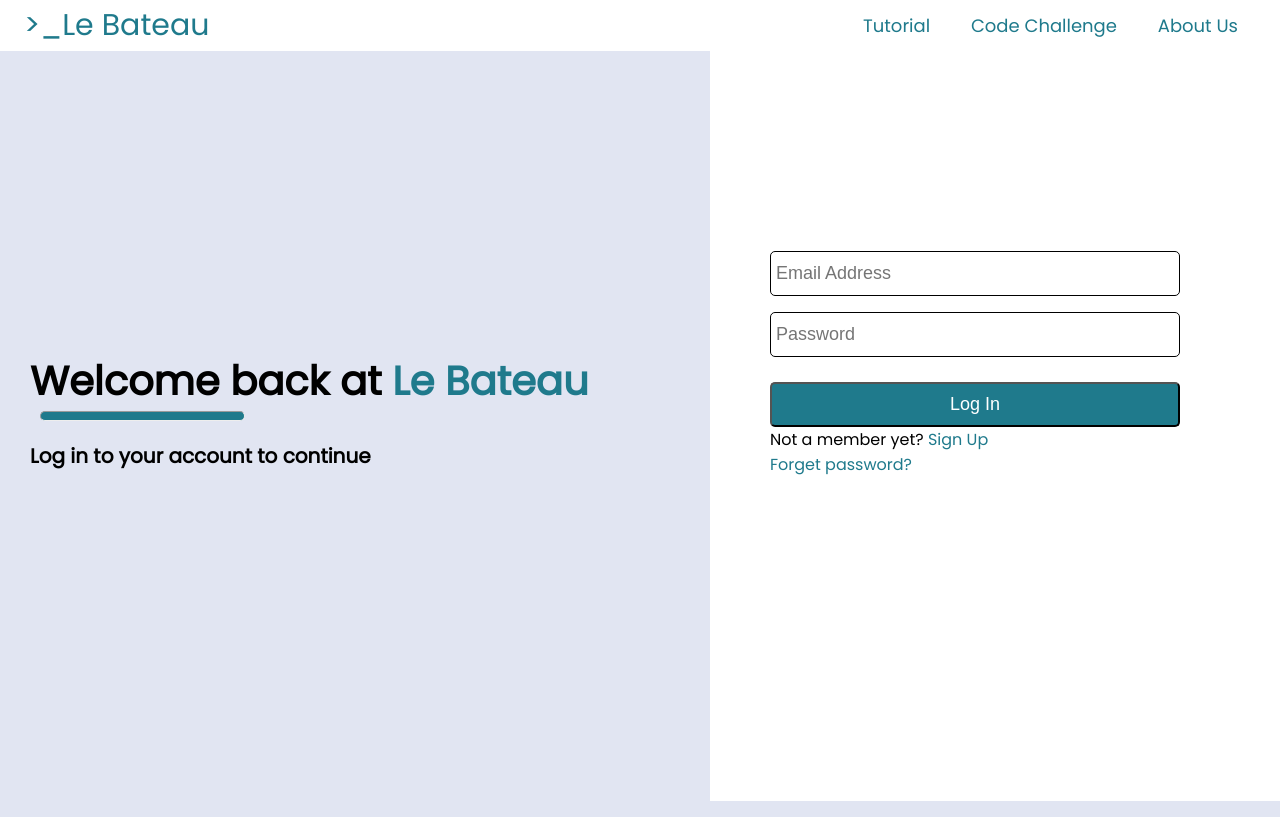
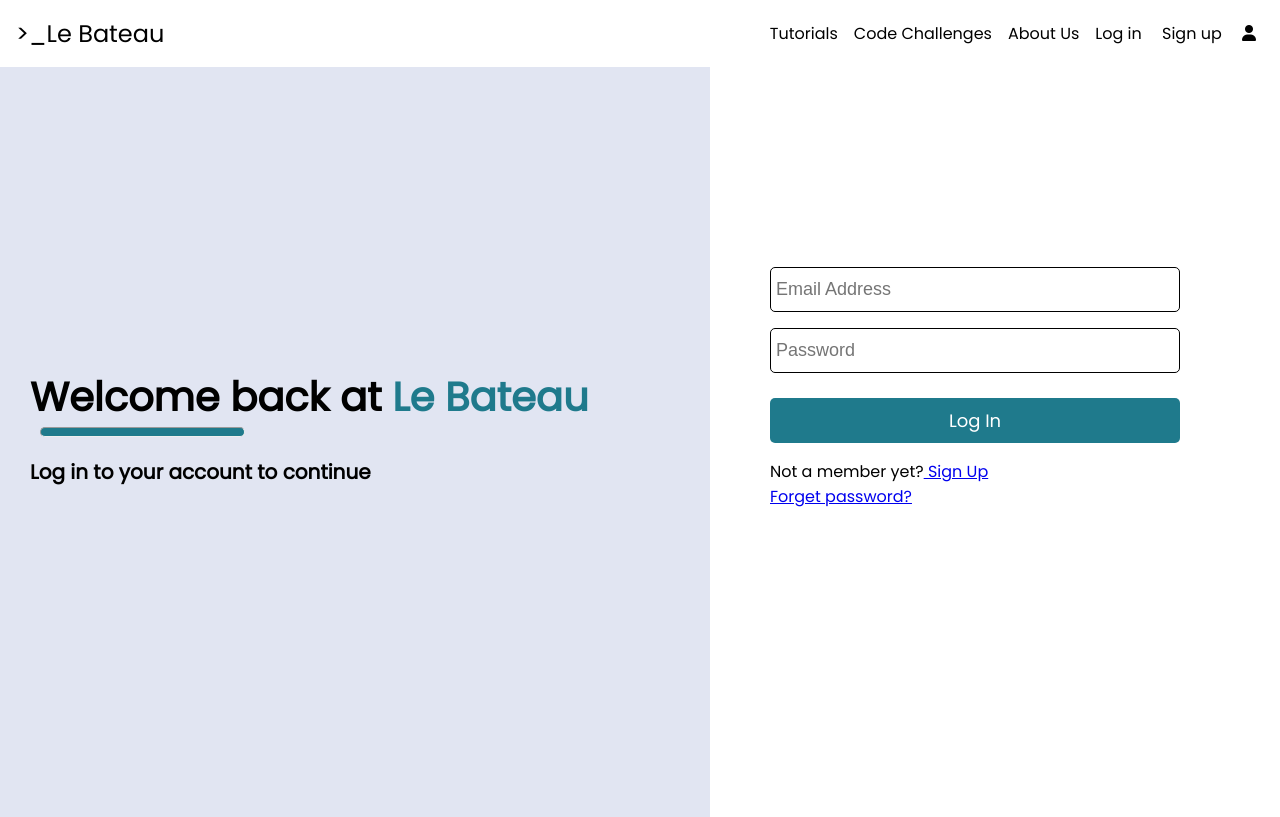
Before and after one commit to k-faardheen/Le-Bateau, a PHP site: page /login-form.php in a window 1280 px wide. Run offline with PHP 8.4, Linux system fonts and the light colour scheme.

Commit message:
minor changes

```diff
--- a/login-form.php
+++ b/login-form.php
@@ -10,22 +10,7 @@
 </head>
 
 <body>
-  <header>
-    <nav>
-      <div class="menu-container">
-        <div class="logo">
-          <a href="./index.php">>_Le Bateau</a>
-        </div>
-        <div class="menu">
-          <ul>
-            <li><a href="./tutorial.html">Tutorial</a></li>
-            <li><a href="./code-challenge.html">Code Challenge</a></li>
-            <li><a href="./about-us.html">About Us</a></li>
-          </ul>
-        </div>
-      </div>
-    </nav>
-  </header>
+  <?php include('./header.php'); ?>
   <div class="main">
     <div class="form-group">
       <form name="login-form" action="./php/login.php" method="POST">
--- a/php/login.php
+++ b/php/login.php
@@ -3,7 +3,7 @@ include('connection.php');
 session_start();
 
 
-if (isset($_session['name'])) {
+if (isset($_session['fName'])) {
     header('location:dashboard.php');
 } else {
 
@@ -20,7 +20,7 @@ if (isset($_session['name'])) {
         while ($row = $rs->fetch_assoc()) {
             $_SESSION['registrationId'] = $row['registrationId'];
             $_SESSION['fName'] = $row['firstName'];
-            $_SESSION['lname'] = $row['lastName'];
+            $_SESSION['lName'] = $row['lastName'];
             $_SESSION['role'] = $row['role'];
             $_SESSION['city'] = $row['city'];
             $_SESSION['country'] = $row['country'];
@@ -34,4 +34,3 @@ if (isset($_session['name'])) {
 }
 
 mysqli_close($conn);
-?>
--- a/php/logout.php
+++ b/php/logout.php
@@ -1,4 +1,7 @@
 <?php
+session_start();
 session_destroy();
+
+echo $_SESSION['fName'];
 header("Location:../login-form.php");
 ?>
--- a/style/login.css
+++ b/style/login.css
@@ -8,43 +8,6 @@
 
 body {
   font-family: "poppins", sans-serif;
-}
-.menu-container {
-  position: auto;
-  background-color: white;
-  display: flex;
-  align-items: center;
-  color: #1f7a8c;
-
-  padding-left: 24px;
-  padding-right: 24px;
-  padding-top: 2px;
-  padding-bottom: 2px;
-}
-
-.logo {
-  flex: 1;
-  font-size: 30px;
-}
-.menu {
-  justify-content: right;
-  font-size: 18px;
-}
-.menu ul {
-  list-style-type: none;
-}
-
-li {
-  display: inline-block;
-  margin: 0 0.5rem;
-  padding: 10px;
-}
-a {
-  text-decoration: none;
-  color: #1f7a8c;
-}
-a:visited {
-  color: #1f7a8c;
 }
 
 /*body*/
```
Also changed, not shown: finalCreate.sql (+7 -0 lines).
